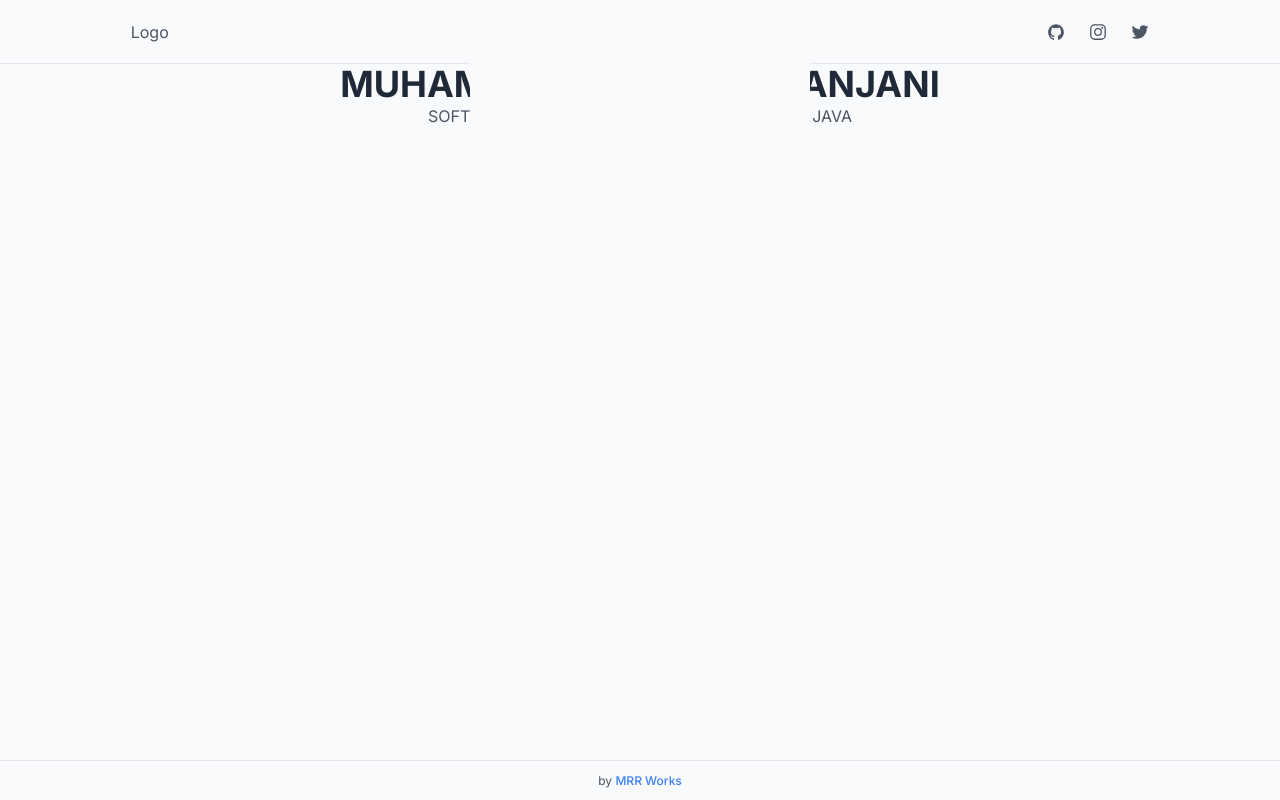
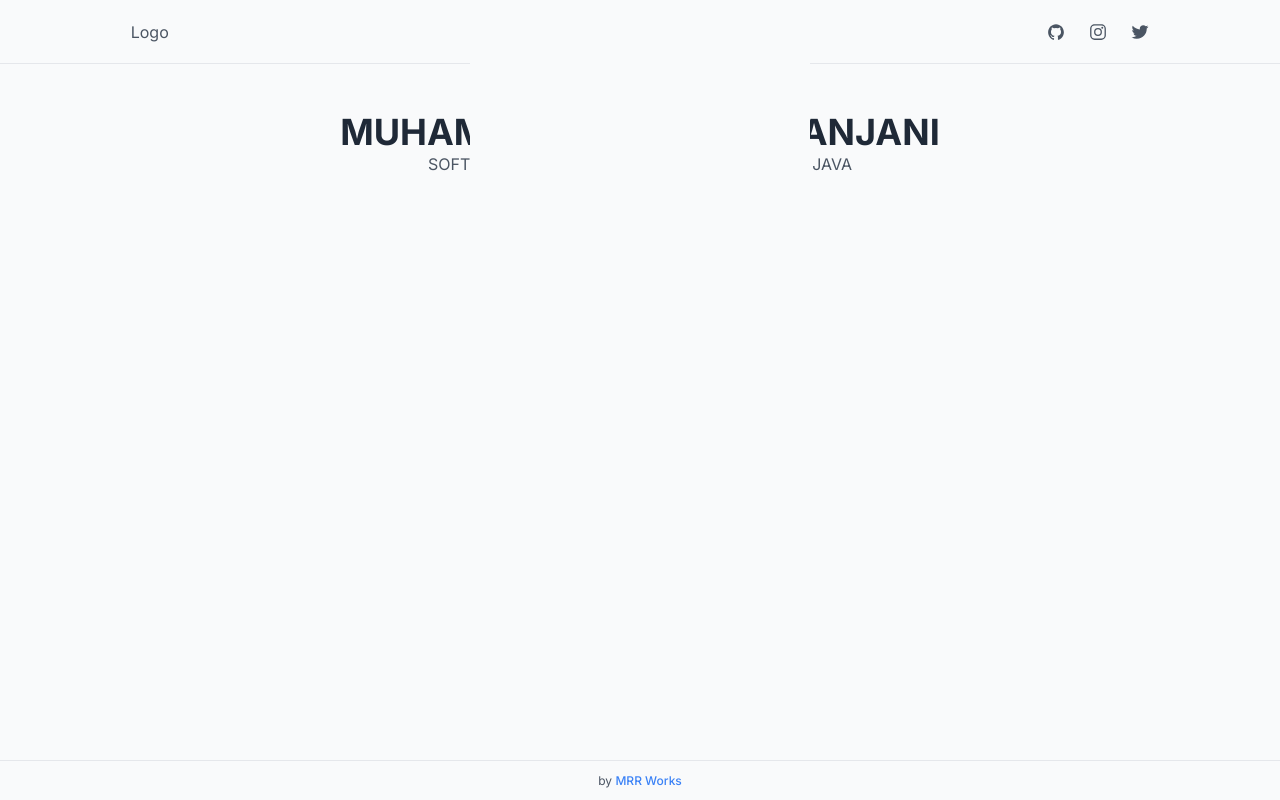
Before and after one commit to raflyrafsss/mrr.works, a Next.js app: page / in a window 1280 px wide. Built offline with nearby package versions, Linux system fonts and the light colour scheme.

Commit message:
modify: class page content

```diff
--- a/src/components/layout/landing-page/page-content.tsx
+++ b/src/components/layout/landing-page/page-content.tsx
@@ -9,7 +9,11 @@ const PageContent: React.FC<PageContentProps> = ({
   ...props
 }) => {
   return (
-    <div id="content-wrapper" className={clsx("flex-1", className)} {...props}>
+    <div
+      id="content-wrapper"
+      className={clsx("flex-1 py-20 lg:py-12", className)}
+      {...props}
+    >
       {children}
     </div>
   );
```
